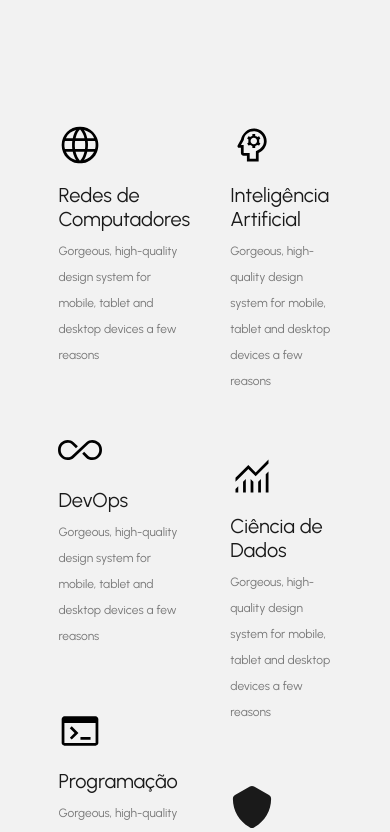
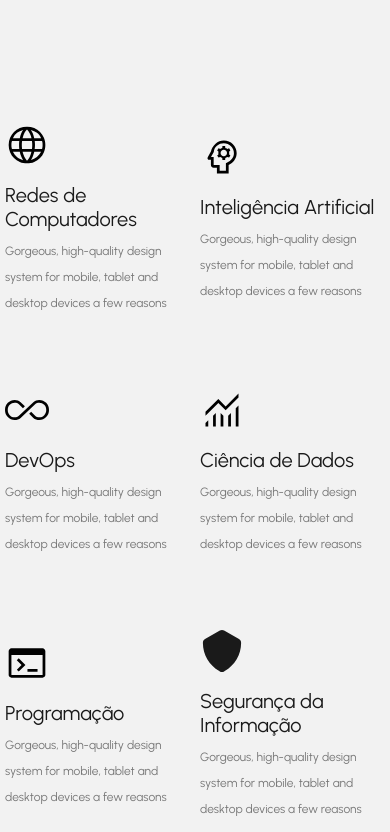
Before and after one commit to cbcc-ufpa/web-client, a React (Vite) app: page / in a window 390 px wide. Shown: the part 1600-2432 px from the top of the page. Built offline with nearby package versions, Linux system fonts and the light colour scheme.

Commit message:
update: ajuste responsividade

```diff
--- a/src/pages/Home.css
+++ b/src/pages/Home.css
@@ -587,6 +587,10 @@ main .social_links a:hover svg {
     width: 350px;
   }
 
+  .main_areas{
+    padding: 10px;
+  }
+
   .main_areas .phone{
     min-width: 200px;
     height: 400px;
@@ -597,7 +601,7 @@ main .social_links a:hover svg {
     height: 330px;
   }
   .info_cards{
-    margin-left: 20px;
+    margin-left: 15px;
   }
 }
 
@@ -623,4 +627,13 @@ main .social_links a:hover svg {
     max-width: 100%;
     height: 250px;
   }
+
+  .main_areas{
+    padding: 0;
+  }
+
+  .info_cards{
+    margin-left: 5px;
+    margin-right: 5px;
+  }
 }
```
